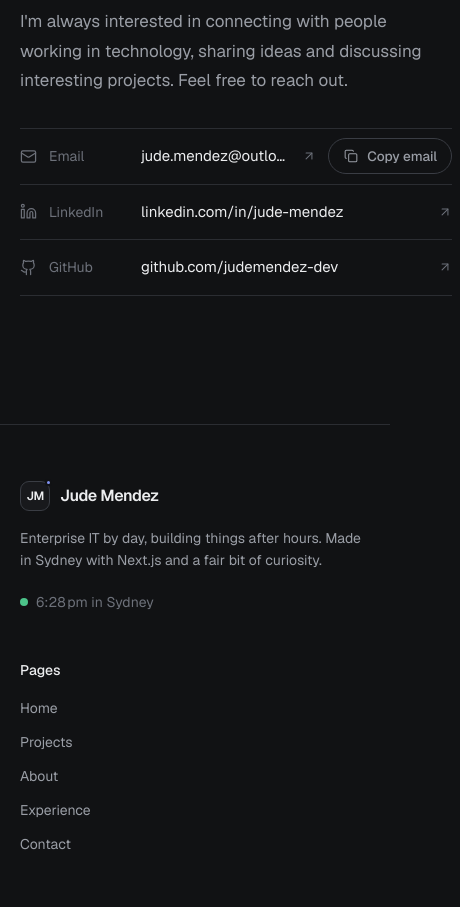
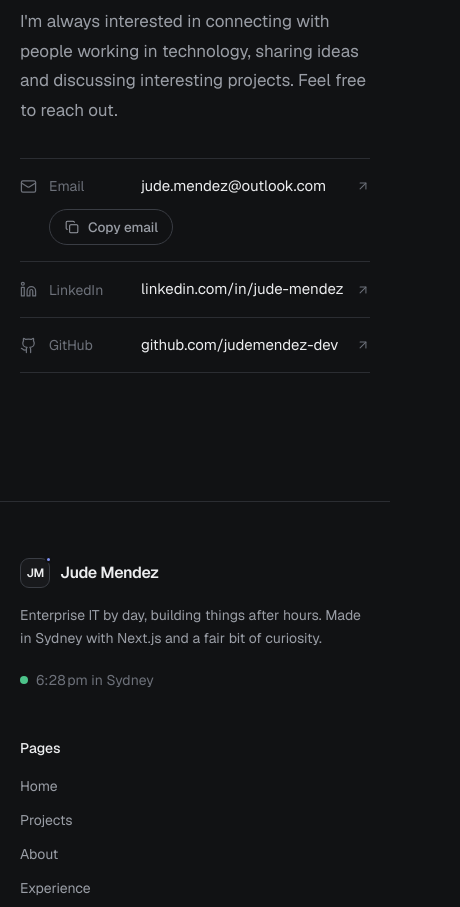
Before and after one commit to judemendez-dev/dev-portoflio, a Next.js app: page /about in a window 390 px wide. Shown: the part 5320-6227 px from the top of the page, 460 px wide, since content can reach past the window. Built offline with nearby package versions, Linux system fonts and the light colour scheme.

Commit message:
Add files via upload

```diff
--- a/src/components/contact-links.tsx
+++ b/src/components/contact-links.tsx
@@ -47,11 +47,11 @@ export function ContactLinks({ compact = false }: { compact?: boolean }) {
         {configured.length > 0 && (
           <ul className="divide-y divide-line border-y border-line">
             {configured.map((item) => (
-              <li key={item.key} className="flex items-center gap-3 py-1">
+              <li key={item.key} className="flex flex-wrap items-center gap-x-3 py-1 sm:flex-nowrap">
                 <a
                   href={item.href!}
                   {...(item.key === "email" ? {} : { target: "_blank", rel: "noopener noreferrer" })}
-                  className="group -mx-2 flex min-w-0 flex-1 items-center gap-3 rounded-lg px-2 py-3 transition-colors hover:bg-raised"
+                  className="group -mx-2 flex min-w-0 flex-1 basis-full items-center gap-3 rounded-lg px-2 py-3 transition-colors hover:bg-raised sm:basis-auto"
                 >
                   <Icon name={item.icon} size={17} className="shrink-0 text-ink-faint transition-colors group-hover:text-accent" />
                   <span className="w-20 shrink-0 text-sm text-ink-faint">{item.label}</span>
@@ -63,7 +63,7 @@ export function ContactLinks({ compact = false }: { compact?: boolean }) {
                   />
                   {item.key !== "email" && <span className="sr-only"> (opens in a new tab)</span>}
                 </a>
-                {item.key === "email" && email && <CopyEmail email={email} className="shrink-0" />}
+                {item.key === "email" && email && <CopyEmail email={email} className="mb-3 ml-[29px] shrink-0 sm:mb-0 sm:ml-0" />}
               </li>
             ))}
           </ul>
@@ -83,15 +83,15 @@ export function ContactLinks({ compact = false }: { compact?: boolean }) {
       {configured.length > 0 && (
         <ul className="divide-y divide-line overflow-hidden rounded-[20px] border border-line bg-surface">
           {configured.map((item) => (
-            <li key={item.key} className="flex flex-col gap-4 p-5 sm:flex-row sm:items-center sm:gap-5 sm:p-6">
+            <li key={item.key} className="flex gap-4 p-5 sm:gap-5 sm:p-6">
               <span className="grid size-11 shrink-0 place-items-center rounded-xl border border-line bg-canvas text-ink-muted">
                 <Icon name={item.icon} size={18} />
               </span>
+              {/* Text on top, buttons underneath, so a long address never squeezes the description. */}
               <div className="min-w-0 flex-1">
                 <p className="font-medium">{item.label}</p>
                 <p className="text-sm text-ink-muted">{item.note}</p>
-              </div>
-              <div className="flex flex-wrap items-center gap-2">
+                <div className="mt-4 flex flex-wrap items-center gap-2">
                 <a
                   href={item.href!}
                   {...(item.key === "email" ? {} : { target: "_blank", rel: "noopener noreferrer" })}
@@ -101,7 +101,8 @@ export function ContactLinks({ compact = false }: { compact?: boolean }) {
                   <Icon name="arrow-up-right" size={14} className="shrink-0 transition-transform group-hover:-translate-y-px group-hover:translate-x-0.5" />
                   {item.key !== "email" && <span className="sr-only"> (opens in a new tab)</span>}
                 </a>
-                {item.key === "email" && email && <CopyEmail email={email} />}
+                  {item.key === "email" && email && <CopyEmail email={email} />}
+                </div>
               </div>
             </li>
           ))}
```
